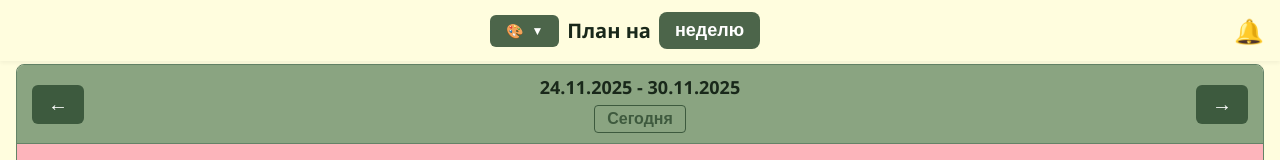
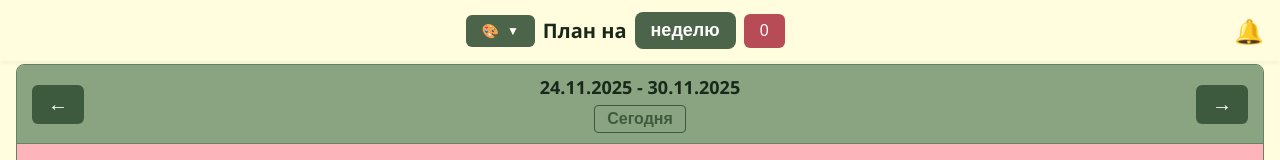
Before and after one commit to valeevaDiana/AutoPlanner, a React app in the folder task-scheduler/: page / in a window 1280 px wide. Shown: the top 160 px of the page. Built offline with nearby package versions, Linux system fonts and the light colour scheme; no server answers; the HTML template or start-up script is replaced by a standard one.

Commit message:
penaltyTasks are always visible

```diff
--- a/task-scheduler/src/pages/SchedulePage/ui/SchedulePage.tsx
+++ b/task-scheduler/src/pages/SchedulePage/ui/SchedulePage.tsx
@@ -159,6 +159,15 @@ export const SchedulePage: React.FC = () => {
     await completeTask(taskToComplete.id);
   };
 
+  const getPenaltyButtonFontSize = (count: number): string => {
+    if (count >= 10000) return '10px';
+    if (count >= 1000) return '12px';
+    if (count >= 100) return '14px';
+    if (count >= 10) return '15px';
+    return '16px';
+  };
+
+
   if (isLoading) return <div>Загрузка задач...</div>;
 
   return (
@@ -169,7 +178,7 @@ export const SchedulePage: React.FC = () => {
           <div className="header-title">План на</div>
           <button className="week-selector" onClick={handleToggleView}>неделю</button>
 
-          {penaltyTasks.length > 0 && (
+
             <button
               onClick={handlePenaltyTasksClick}
               style={{
@@ -179,7 +188,7 @@ export const SchedulePage: React.FC = () => {
                 padding: '8px 16px',
                 borderRadius: '6px',
                 cursor: 'pointer',
-                fontSize: '16px',
+                fontSize: getPenaltyButtonFontSize(penaltyTasks.length),
                 fontWeight: '500',
                 display: 'flex',
                 alignItems: 'center',
@@ -188,7 +197,6 @@ export const SchedulePage: React.FC = () => {
             >
               {/* 🚫  */} {penaltyTasks.length}
             </button>
-          )}
         </div>
         <div className="notification-icon">🔔</div>
       </div>
```
